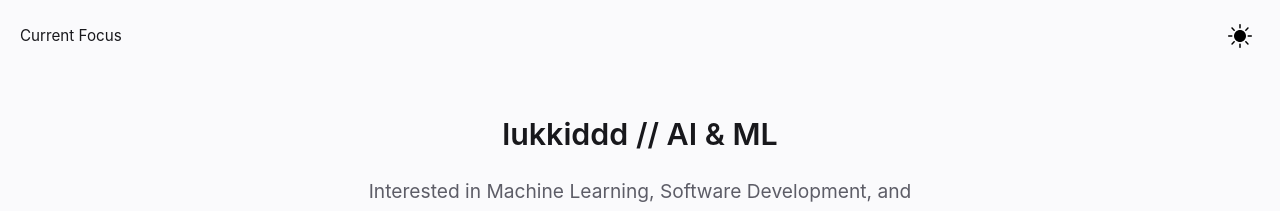
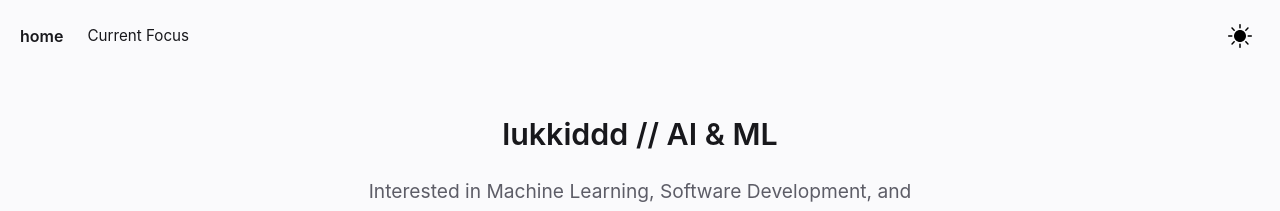
Before and after one commit to lukkiddd/lukkiddd.github.io, a Jekyll site: the page built from pages/index.md, in a window 1280 px wide and 900 px high. Shown: the top 211 px of the window. Built offline with Jekyll 4.4.1, drawn with Linux system fonts in a browser that asks for light colours.

Commit message:
Add home menu

```diff
--- a/_includes/Header.html
+++ b/_includes/Header.html
@@ -31,9 +31,9 @@
 
 <nav class="navbar is-transparent" role="navigation" aria-label="main navigation">
     <div class="navbar-brand">
-      <!-- <a class="navbar-item" href="../index.html">
-        <h4>lukkiddd</h4>
-      </a> -->
+      <a class="navbar-item" href="../index.html">
+        <h4>home</h4>
+      </a>
       <div class="navbar-item navbar-dark-mode__mobile is-hidden-tablet" onclick="modeSwitcher()">
         <div class="buttons">
           <a class="button is-text">
```
